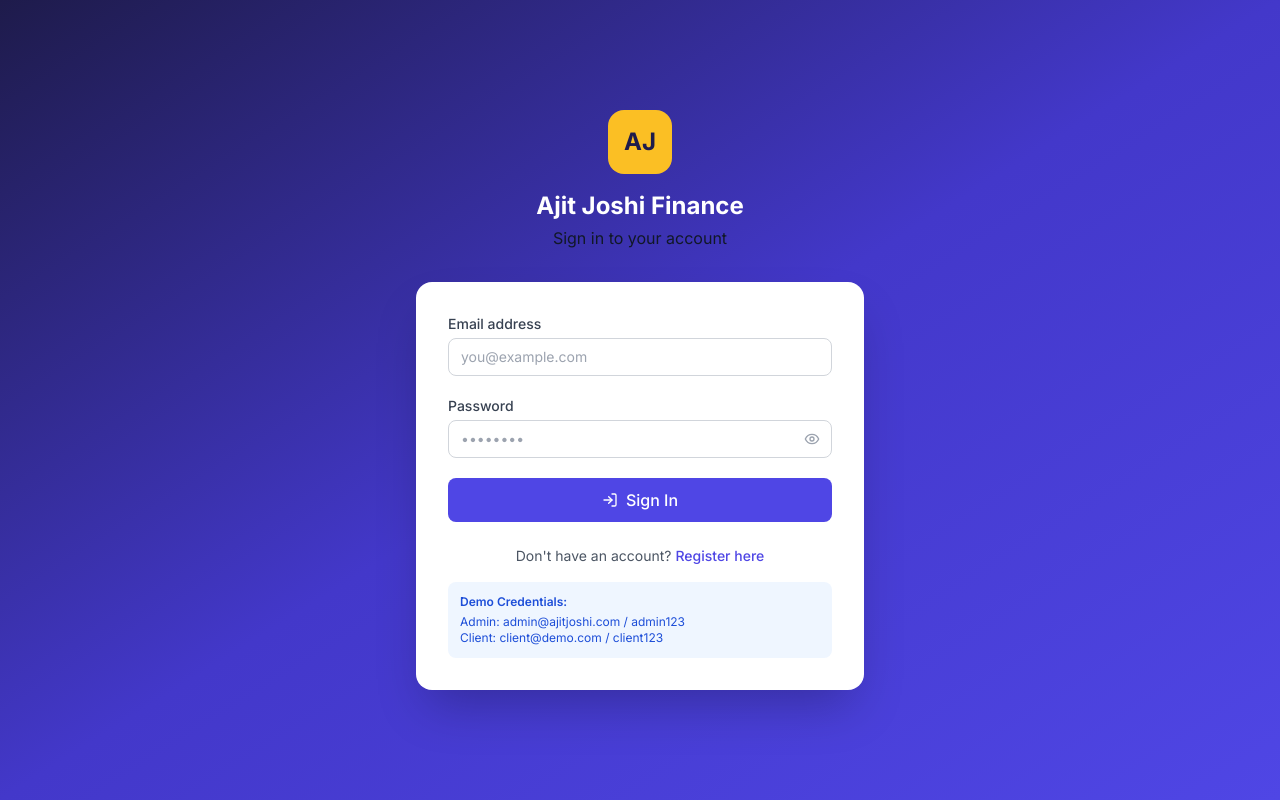
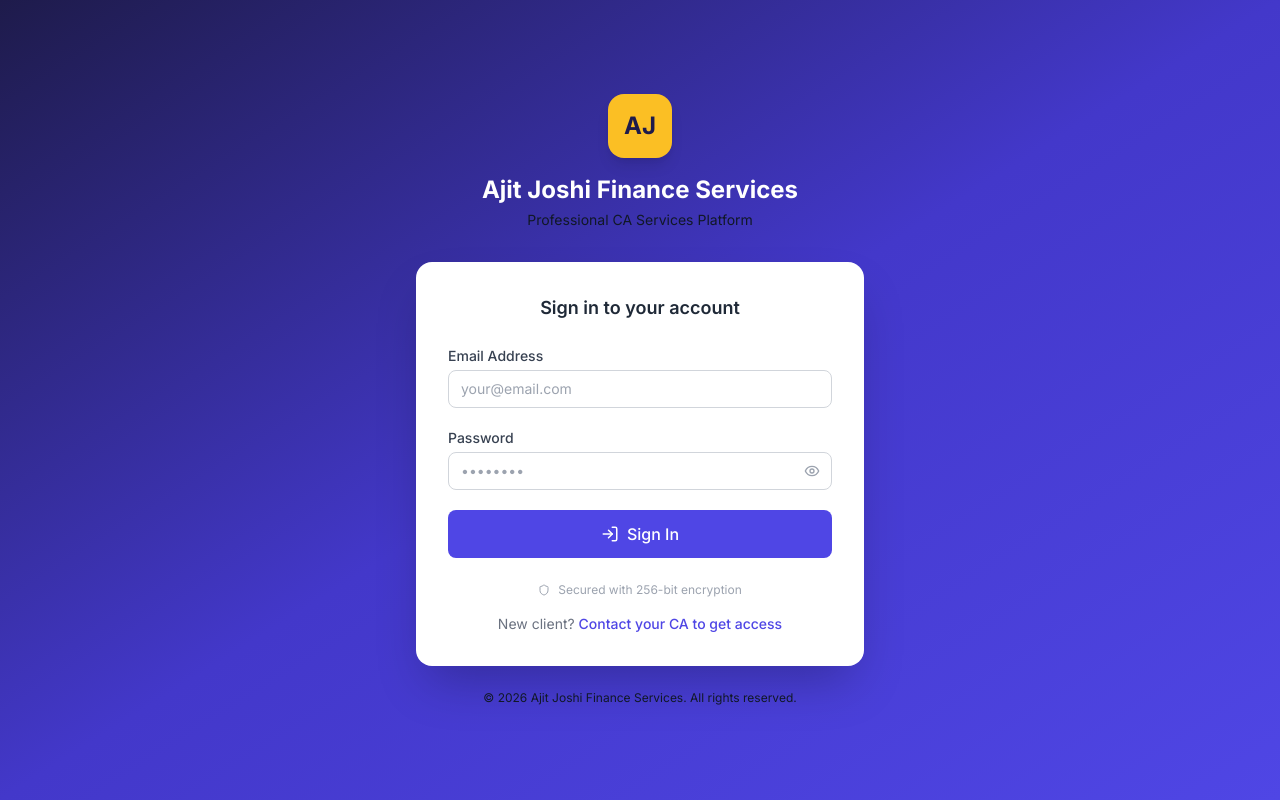
Before and after one commit to Ajitjoshi07/Ajit-josh-finance-services-, a React (Vite) app in the folder frontend/: page /login in a window 1280 px wide. Built offline with nearby package versions, Linux system fonts and the light colour scheme; no server answers.

Commit message:
Remove demo credentials from login page - production ready

```diff
--- a/frontend/src/pages/AuthPages.jsx
+++ b/frontend/src/pages/AuthPages.jsx
@@ -3,7 +3,7 @@ import { Link, useNavigate } from 'react-router-dom'
 import { useForm } from 'react-hook-form'
 import toast from 'react-hot-toast'
 import useAuthStore from '../store/authStore'
-import { Eye, EyeOff, LogIn } from 'lucide-react'
+import { Eye, EyeOff, LogIn, Shield } from 'lucide-react'
 
 export function LoginPage() {
   const { register, handleSubmit, formState: { errors } } = useForm()
@@ -14,10 +14,10 @@ export function LoginPage() {
   const onSubmit = async (data) => {
     const result = await login(data.email, data.password)
     if (result.success) {
-      toast.success('Welcome back!')
+      toast.success(`Welcome back!`)
       navigate('/dashboard')
     } else {
-      toast.error(result.error)
+      toast.error(result.error || 'Login failed')
     }
   }
 
@@ -26,21 +26,24 @@ export function LoginPage() {
       <div className="w-full max-w-md">
         {/* Header */}
         <div className="text-center mb-8">
-          <div className="inline-flex items-center justify-center w-16 h-16 bg-gold-400 rounded-2xl mb-4">
+          <div className="inline-flex items-center justify-center w-16 h-16 bg-gold-400 rounded-2xl mb-4 shadow-lg">
             <span className="text-2xl font-bold text-primary-900">AJ</span>
           </div>
-          <h1 className="text-2xl font-bold text-white">Ajit Joshi Finance</h1>
-          <p className="text-primary-200 mt-1">Sign in to your account</p>
+          <h1 className="text-2xl font-bold text-white">Ajit Joshi Finance Services</h1>
+          <p className="text-primary-200 mt-1 text-sm">Professional CA Services Platform</p>
         </div>
 
         <div className="bg-white rounded-2xl shadow-2xl p-8">
+          <h2 className="text-lg font-semibold text-gray-800 mb-6 text-center">Sign in to your account</h2>
+
           <form onSubmit={handleSubmit(onSubmit)} className="space-y-5">
             <div>
-              <label className="label">Email address</label>
+              <label className="label">Email Address</label>
               <input
                 type="email"
                 className="input"
-                placeholder="you@example.com"
+                placeholder="your@email.com"
+                autoComplete="email"
                 {...register('email', { required: 'Email is required' })}
               />
               {errors.email && <p className="text-red-500 text-xs mt-1">{errors.email.message}</p>}
@@ -53,6 +56,7 @@ export function LoginPage() {
                   type={showPwd ? 'text' : 'password'}
                   className="input pr-10"
                   placeholder="••••••••"
+                  autoComplete="current-password"
                   {...register('password', { required: 'Password is required' })}
                 />
                 <button type="button" onClick={() => setShowPwd(!showPwd)}
@@ -64,29 +68,31 @@ export function LoginPage() {
             </div>
 
             <button type="submit" disabled={isLoading}
-              className="btn-primary w-full flex items-center justify-center gap-2 py-2.5">
+              className="btn-primary w-full flex items-center justify-center gap-2 py-3 text-base">
               {isLoading ? (
-                <div className="spinner w-4 h-4" />
+                <div className="spinner w-5 h-5" />
               ) : (
-                <><LogIn size={16} /> Sign In</>
+                <><LogIn size={18} /> Sign In</>
               )}
             </button>
           </form>
 
-          <p className="mt-6 text-center text-sm text-gray-600">
-            Don't have an account?{' '}
+          <div className="mt-6 flex items-center gap-2 justify-center text-xs text-gray-400">
+            <Shield size={12} />
+            <span>Secured with 256-bit encryption</span>
+          </div>
+
+          <p className="mt-4 text-center text-sm text-gray-500">
+            New client?{' '}
             <Link to="/register" className="text-primary-600 font-medium hover:underline">
-              Register here
+              Contact your CA to get access
             </Link>
           </p>
+        </div>
 
-          {/* Demo credentials */}
-          <div className="mt-4 p-3 bg-blue-50 rounded-lg text-xs text-blue-700">
-            <p className="font-semibold mb-1">Demo Credentials:</p>
-            <p>Admin: admin@ajitjoshi.com / admin123</p>
-            <p>Client: client@demo.com / client123</p>
-          </div>
-        </div>
+        <p className="text-center text-primary-300 text-xs mt-6">
+          © {new Date().getFullYear()} Ajit Joshi Finance Services. All rights reserved.
+        </p>
       </div>
     </div>
   )
@@ -106,10 +112,10 @@ export function RegisterPage() {
       role: 'client',
     })
     if (result.success) {
-      toast.success('Account created!')
+      toast.success('Account created successfully!')
       navigate('/dashboard')
     } else {
-      toast.error(result.error)
+      toast.error(result.error || 'Registration failed')
     }
   }
 
@@ -120,11 +126,13 @@ export function RegisterPage() {
           <div className="inline-flex items-center justify-center w-16 h-16 bg-gold-400 rounded-2xl mb-4">
             <span className="text-2xl font-bold text-primary-900">AJ</span>
           </div>
-          <h1 className="text-2xl font-bold text-white">Create Account</h1>
-          <p className="text-primary-200 mt-1">Join Ajit Joshi Finance Services</p>
+          <h1 className="text-2xl font-bold text-white">Ajit Joshi Finance Services</h1>
+          <p className="text-primary-200 mt-1 text-sm">Create your client account</p>
         </div>
 
         <div className="bg-white rounded-2xl shadow-2xl p-8">
+          <h2 className="text-lg font-semibold text-gray-800 mb-6 text-center">Create Account</h2>
+
           <form onSubmit={handleSubmit(onSubmit)} className="space-y-4">
             <div>
               <label className="label">Full Name</label>
@@ -132,31 +140,44 @@ export function RegisterPage() {
                 {...register('full_name', { required: 'Name is required' })} />
               {errors.full_name && <p className="text-red-500 text-xs mt-1">{errors.full_name.message}</p>}
             </div>
+
             <div>
-              <label className="label">Email</label>
-              <input type="email" className="input" placeholder="you@example.com"
+              <label className="label">Email Address</label>
+              <input type="email" className="input" placeholder="your@email.com" autoComplete="email"
                 {...register('email', { required: 'Email is required' })} />
               {errors.email && <p className="text-red-500 text-xs mt-1">{errors.email.message}</p>}
             </div>
+
             <div>
-              <label className="label">Phone</label>
-              <input className="input" placeholder="+91 9876543210"
+              <label className="label">Phone Number</label>
+              <input className="input" placeholder="+91 98765 43210"
                 {...register('phone')} />
             </div>
+
             <div>
               <label className="label">Password</label>
-              <input type="password" className="input" placeholder="Min 8 characters"
-                {...register('password', { required: true, minLength: { value: 8, message: 'Min 8 characters' } })} />
+              <input type="password" className="input" placeholder="Min 8 characters" autoComplete="new-password"
+                {...register('password', { required: 'Password is required', minLength: { value: 6, message: 'Minimum 6 characters' } })} />
               {errors.password && <p className="text-red-500 text-xs mt-1">{errors.password.message}</p>}
             </div>
 
+            <div>
+              <label className="label">Confirm Password</label>
+              <input type="password" className="input" placeholder="Re-enter password"
+                {...register('confirm_password', {
+                  required: 'Please confirm password',
+                  validate: (v) => v === watch('password') || 'Passwords do not match'
+                })} />
+              {errors.confirm_password && <p className="text-red-500 text-xs mt-1">{errors.confirm_password.message}</p>}
+            </div>
+
             <button type="submit" disabled={isLoading}
-              className="btn-primary w-full py-2.5 flex items-center justify-center gap-2">
+              className="btn-primary w-full flex items-center justify-center gap-2 py-3 mt-2">
               {isLoading ? <div className="spinner w-4 h-4" /> : 'Create Account'}
             </button>
           </form>
 
-          <p className="mt-6 text-center text-sm text-gray-600">
+          <p className="mt-5 text-center text-sm text-gray-600">
             Already have an account?{' '}
             <Link to="/login" className="text-primary-600 font-medium hover:underline">Sign in</Link>
           </p>
```
